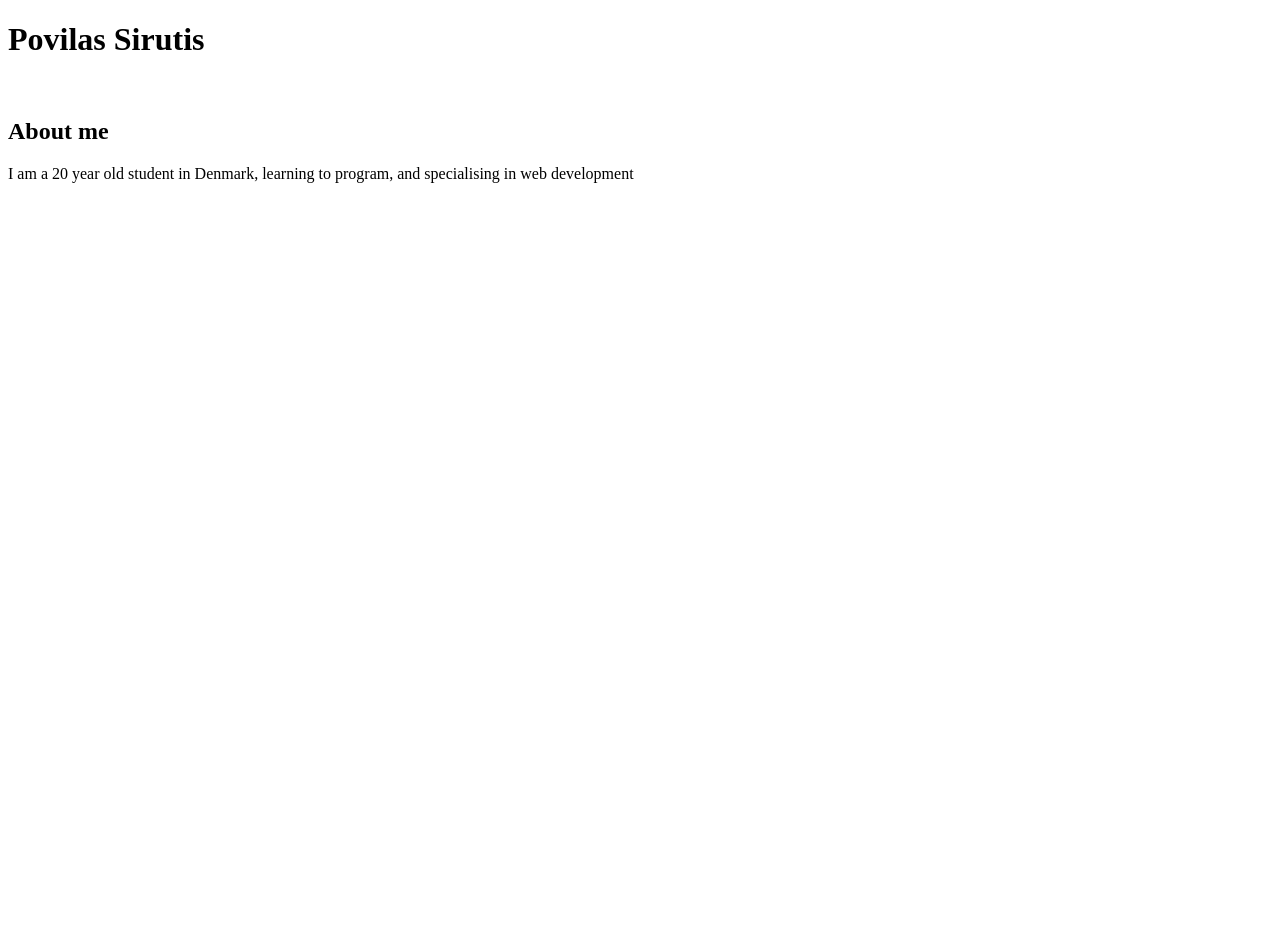
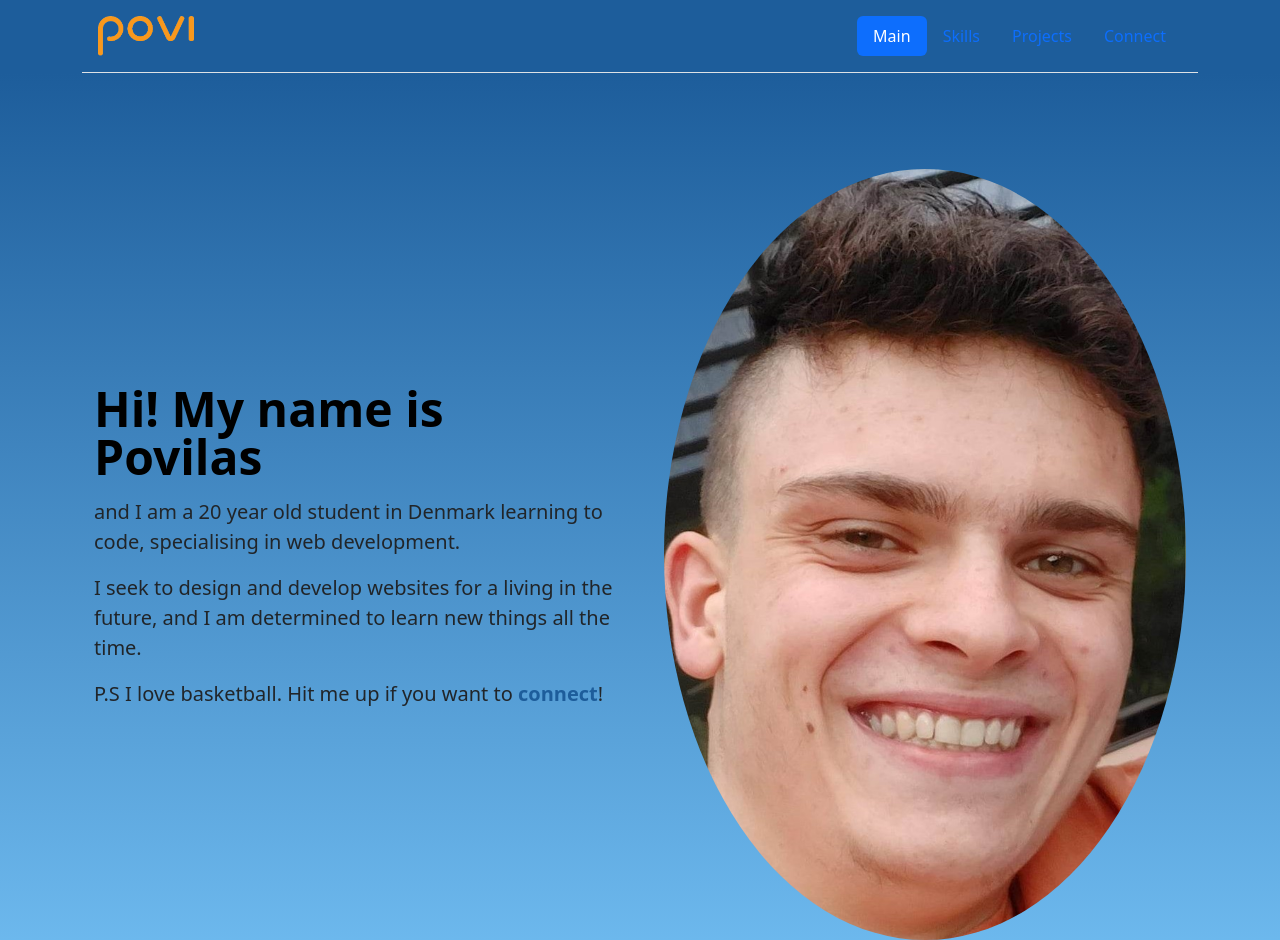
Before and after one commit to Poviii/Udemy-WebDev-portfolio, a plain HTML site: page Capstone Project 2/index.html in a window 1280 px wide. Before the commit the page ends 800 px from the top, so only its background shows below. Drawn offline with nearby package versions, Linux system fonts and the light colour scheme.

Commit message:
I think this is Capstone Project 2

```diff
--- a/Capstone Project 2/index.html
+++ b/Capstone Project 2/index.html
@@ -3,16 +3,45 @@
 <head>
     <meta charset="UTF-8">
     <meta name="viewport" content="width=device-width, initial-scale=1.0">
+    <link rel="stylesheet" href="styles.css">
+    <link href="https://cdn.jsdelivr.net/npm/bootstrap@5.3.0/dist/css/bootstrap.min.css" rel="stylesheet" integrity="sha384-9ndCyUaIbzAi2FUVXJi0CjmCapSmO7SnpJef0486qhLnuZ2cdeRhO02iuK6FUUVM" crossorigin="anonymous">
     <title>My Resume</title>
 </head>
 <body>
-    <div>
-        <h1>Povilas Sirutis</h1>
-        <img src="" alt="">
-        <h2>About me</h2>
-        <p>I am a 20 year old student in Denmark, learning to program,
-            and specialising in web development</p>
-    </div>
-    <div></div>
+    <section class="header">
+        <div class="container">
+        <header class="d-flex flex-wrap justify-content-center p-3 border-bottom">
+          <a href="" class="d-flex align-items-center mb-3 mb-md-0 me-md-auto link-body-emphasis text-decoration-none">
+            <img height="40" src="./images/Povi.png" alt="Povi logo">
+          </a>
+
+          <ul class="nav nav-pills">
+            <li class="nav-item"><a href="#" class="nav-link active" aria-current="page">Main</a></li>
+            <li class="nav-item"><a href="#" class="nav-link">Skills</a></li>
+            <li class="nav-item"><a href="#" class="nav-link">Projects</a></li>
+            <li class="nav-item"><a href="#" class="nav-link">Connect</a></li>
+          </ul>
+        </header>
+      </div>
+    </section>
+
+    <section class="hero">
+      <div class="container col-xxl-8 px-4 py-5">
+        <div class="row flex-lg-row-reverse align-items-center g-5 py-5">
+          <div class="col-10 col-sm-8 col-lg-6">
+            <img src="./images/selfie2.jpg" class="d-block mx-lg-auto img-fluid selfie" alt="Bootstrap Themes" height="100" loading="lazy">
+          </div>
+          <div class="col-lg-6">
+            <h1 class="display-5 fw-bold text-body-emphasis lh-1 mb-3 color">Hi! My name is Povilas </h1>
+            <p class="lead intro">and I am a 20 year old student in Denmark learning to code, specialising in web development.</p>
+            <p class="lead intro">I seek to design and develop websites for a living in the future, and I am determined to learn new things all the time.</p>
+            <p class="lead intro">P.S I love basketball. Hit me up if you want to <a class="connect" href="">connect</a>!</p>
+          </div>
+        </div>
+      </div>
+    </section>
+    <section>
+
+    </section>
 </body>
 </html>
--- /dev/null
+++ b/Capstone Project 2/styles.css
@@ -0,0 +1,24 @@
+.header{
+    background: #1D5D9B;
+}
+
+.hero{
+    background: linear-gradient(180deg,#1D5D9B,#75C2F6);
+}
+.selfie{
+    border-radius: 50%;
+}
+
+body{
+    height: 100vh;
+}
+
+.intro{
+    font-weight: bold;
+}
+
+.connect{
+    text-decoration: none;
+    color: #1D5D9B;
+    font-weight: bold;
+}
```
Also changed, not shown: Capstone Project 1 HTML/contact.html (renamed from Capstone Project 1/contact.html), Capstone Project 1 HTML/images/Selfie.jpg (renamed from Capstone Project 1/images/Selfie.jpg), Capstone Project 1 HTML/index.html (renamed from Capstone Project 1/index.html), Capstone Project 2/images/Povi.png (added), Capstone Project 2/images/Selfie.jpg (added), Capstone Project 2/images/selfie2.jpg (added).
